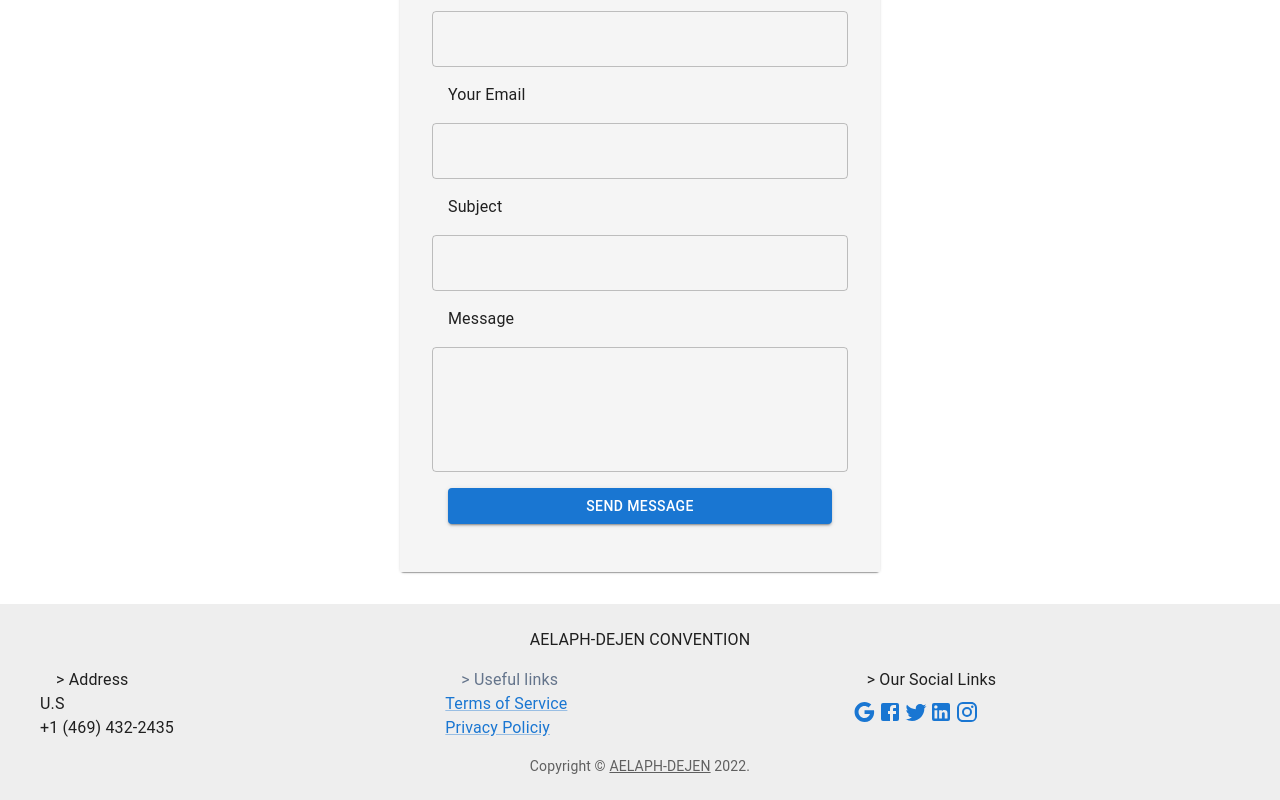
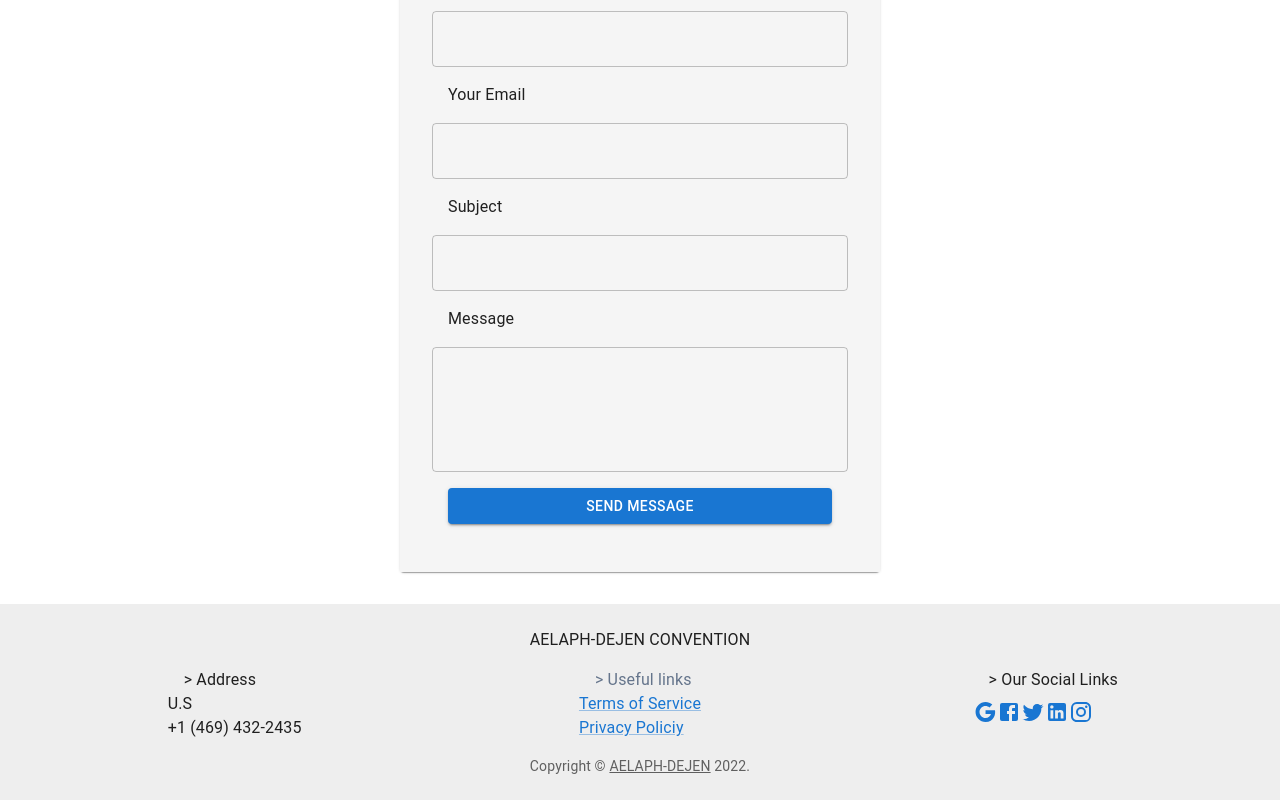
Before and after one commit to HezekielT/Aelaf_Dejen_WebApp, a React (Create React App) app in the folder client/: page / in a window 1280 px wide. Shown: the part 1564-2364 px from the top of the page. Built offline with nearby package versions, Linux system fonts and the light colour scheme; no server answers.

Commit message:
footer content change

```diff
--- a/client/src/screens/footer.jsx
+++ b/client/src/screens/footer.jsx
@@ -8,46 +8,73 @@ import TwitterIcon from '@mui/icons-material/Twitter';
 import LinkedinIcon from '@mui/icons-material/LinkedIn';
 import InstagramIcon from '@mui/icons-material/Instagram';
 
-const navigate = useNavigate;
-function Copyright() {
-    return (
-        <Grid item xs={12} sm={12} md={12} lg={12} xl={12} sx={{pl: 3,display: 'flex', justifyContent: 'center' }}>
-            <Typography variant='body2' color='text.secondary'>
-                {'Copyright ©  '}
-                <Link color="inherit" onClick={() => navigate('/')}>
-                    AELAPH-DEJEN
-                </Link>
-                {' '}
-                {new Date().getFullYear()}
-                {'.'}
+function Footer(props) {
+    const navigate = useNavigate();
+    const location = useLocation();
+    const [footer, setFooter] = useState(null)
+
+    useEffect(() => {
+        // {console.log(location.)}
+        if(location.pathname === '/' || location.pathname === '/dashboard'
+        || location.pathname === '/dashboard/contents' || location.pathname === '/dashboard/transport'
+        || location.pathname === '/dashboard/accounts') {
+            setFooter(
+                <Box
+                    component="footer"
+                    sx={{
+                        display: 'flex',
+                        // position: "relative",
+                        py: 3,
+                        px: 2,
+                        mt: 'auto',
+                        backgroundColor: (theme) =>
+                        theme.palette.mode === 'light'
+                        ? theme.palette.grey[200]
+                        : theme.palette.grey[800],
+                    }}
+                    >
+                    <Container maxWidth="xl">
+                        <Grid container spacing={2}>
+                            <Grid item xs={12} md={12} sx={{ pl: 3,display: 'flex', justifyContent: 'center' }}>
+                                <Typography variant='body1'>
+                                    AELAPH-DEJEN CONVENTION
                                 </Typography>
                             </Grid>
-    );
+                            <Grid item xs={12} md={4} sx={{ justifyContent: {xs: 'center'}, display: {xs: 'flex'}, }}>
+                                <Addresss />
+                            </Grid>
+                            <Grid item xs={12} md={4} sx={{ justifyContent: {xs: 'center'}, display: {xs: 'flex'}, }}>
+                                <Usefullinks />
+                            </Grid>
+                            <Grid item xs={12} md={4} sx={{ justifyContent: {xs: 'center'}, display: {xs: 'flex'}, }}>
+                                <SocialLinks />
+                            </Grid>
+                            {/* <Grid item xs={12} md={4}> */}
+                                <Copyright />
+                            {/* </Grid> */}
+                        </Grid>
+                    </Container>
+                </Box>
+            )
+        } else {
+            setFooter( <></> )
+
         }
-
-function Addresss() {
-    return (
-        // <Grid item xs={12} sm={12} md={4} lg={4} xl={4}>
-            <>
-                <Typography sx={{ pl:2 }}> &gt; Address</Typography>
-                <Typography sx={{}}>
-            U.S
-            </Typography>
-            <Typography sx={{
-                // pl: 2
-            }}>
-            +1 (469) 432-2435
-            </Typography>
-            </>
-
-        // </Grid>
-    )
-}
+    },[location.pathname])
 
     function Usefullinks() {
         return (
             // <Grid item xs={12} sm={12} md={4} lg={4} xl={4}>
-        <>
+            <Box
+                variant='body1'
+                sx={{
+                    display: 'flex',
+                    flexDirection: 'column',
+                    // pt: 2,
+                    // px: 10,
+                    cursor: 'pointer'
+                }}
+                >
                 <Typography sx={{
                     pl: 2,
                     color: '#64748B'}}>
@@ -76,7 +103,7 @@ function Usefullinks() {
                         Privacy Policiy
                     </Link>
                 </Box>
-        </>
+            </Box>
             // </Grid>
         )
     }
@@ -84,7 +111,16 @@ function Usefullinks() {
     function SocialLinks() {
         return (
             // <Grid item xs={12} sm={12} md={4} lg={4} xl={4}>
-        <>
+            <Box
+            variant='body1'
+            sx={{
+                display: 'flex',
+                    flexDirection: 'column',
+                    // pt: 2,
+                    // px: 10,
+                    cursor: 'pointer'
+                }}
+                >
                 <Typography sx={{ pl: 2}}>
                 &gt; Our Social Links
                 </Typography>
@@ -94,7 +130,7 @@ function SocialLinks() {
                         pt: 1,
                         display: 'flex',
                         flexDirection: 'row',
-                    justifyContent: 'space-around',
+                        // justifyContent: 'space-around',
                         // mx: 3
                     }}
                     >
@@ -125,71 +161,54 @@ function SocialLinks() {
                     </Grid>
 
                 </Grid>
-            </>
-        // </Grid>
+                </Box>
 
         )
     }
 
-// function Component() {
-    //     return (
-        //         footer
-        //         )
-        //     }
-function Footer(props) {
-    const location = useLocation()
-
-    const [footer, setFooter] = useState(null)
-
-    useEffect(() => {
-        // {console.log(location.)}
-        if(location.pathname === '/' || location.pathname === '/dashboard'
-        || location.pathname === '/dashboard/contents' || location.pathname === '/dashboard/transport'
-        || location.pathname === '/dashboard/accounts') {
-            setFooter(
+    function Addresss() {
+        return (
+            // <Grid item xs={12} sm={12} md={4} lg={4} xl={4}>
                 <Box
-                    component="footer"
+                variant='body1'
                 sx={{
                     display: 'flex',
-                        // position: "relative",
-                        py: 3,
-                        px: 2,
-                        mt: 'auto',
-                        backgroundColor: (theme) =>
-                        theme.palette.mode === 'light'
-                        ? theme.palette.grey[200]
-                        : theme.palette.grey[800],
+                    flexDirection: 'column',
+                    // pt: 2,
+                    // px: 10,
+                    cursor: 'pointer'
                 }}
                 >
-                    <Container maxWidth="xl">
-                        <Grid container spacing={2}>
-                            <Grid item xs={12} md={12} sx={{ pl: 3,display: 'flex', justifyContent: 'center' }}>
-                                <Typography variant='body1'>
-                                    AELAPH-DEJEN CONVENTION
+                    <Typography sx={{ pl:2, }}> &gt; Address</Typography>
+                    <Typography sx={{}}>
+                U.S
+                </Typography>
+                <Typography sx={{
+                    // pl: 2
+                }}>
+                +1 (469) 432-2435
+                </Typography>
+                </Box>
+
+            // </Grid>
+        )
+    }
+
+    function Copyright() {
+        return (
+            <Grid item xs={12} sm={12} md={12} lg={12} xl={12} sx={{pl: 3,display: 'flex', justifyContent: 'center' }}>
+                <Typography variant='body2' color='text.secondary'>
+                    {'Copyright ©  '}
+                    <Link color="inherit" onClick={() => navigate('/')}>
+                        AELAPH-DEJEN
+                    </Link>
+                    {' '}
+                    {new Date().getFullYear()}
+                    {'.'}
                 </Typography>
             </Grid>
-                            <Grid item xs={12} md={4}>
-                                <Addresss />
-                            </Grid>
-                            <Grid item xs={12} md={4}>
-                                <Usefullinks />
-                            </Grid>
-                            <Grid item xs={12} md={4}>
-                                <SocialLinks />
-                            </Grid>
-                            {/* <Grid item xs={12} md={4}> */}
-                                <Copyright />
-                            {/* </Grid> */}
-                        </Grid>
-                    </Container>
-                </Box>
-            )
-        } else {
-            setFooter( <></> )
-
+        );
     }
-    },[location.pathname])
-
 
     return (
         footer
```
Lines whose indentation alone changed are shown as unchanged.
